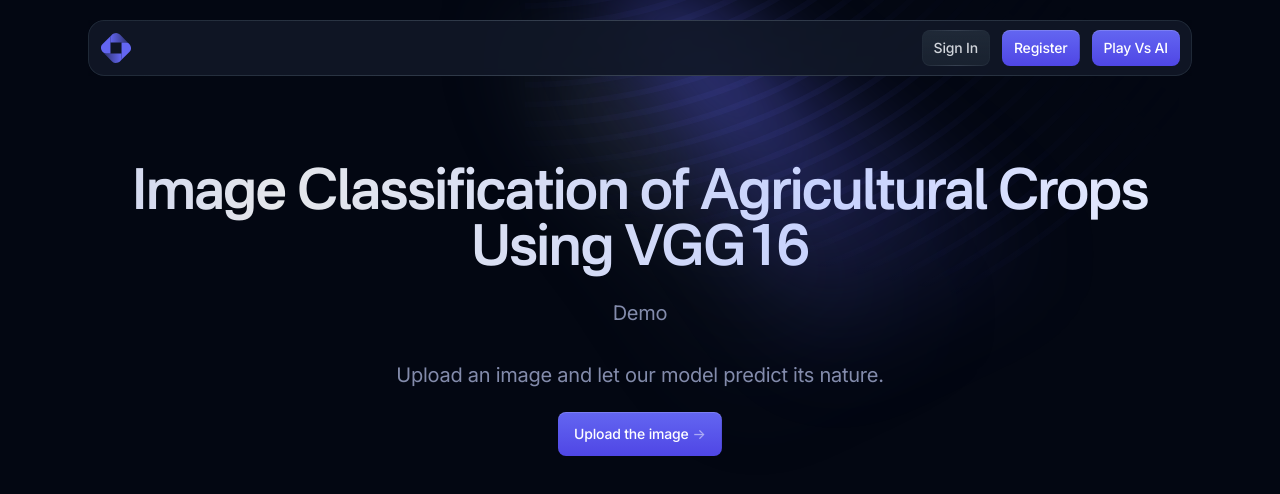
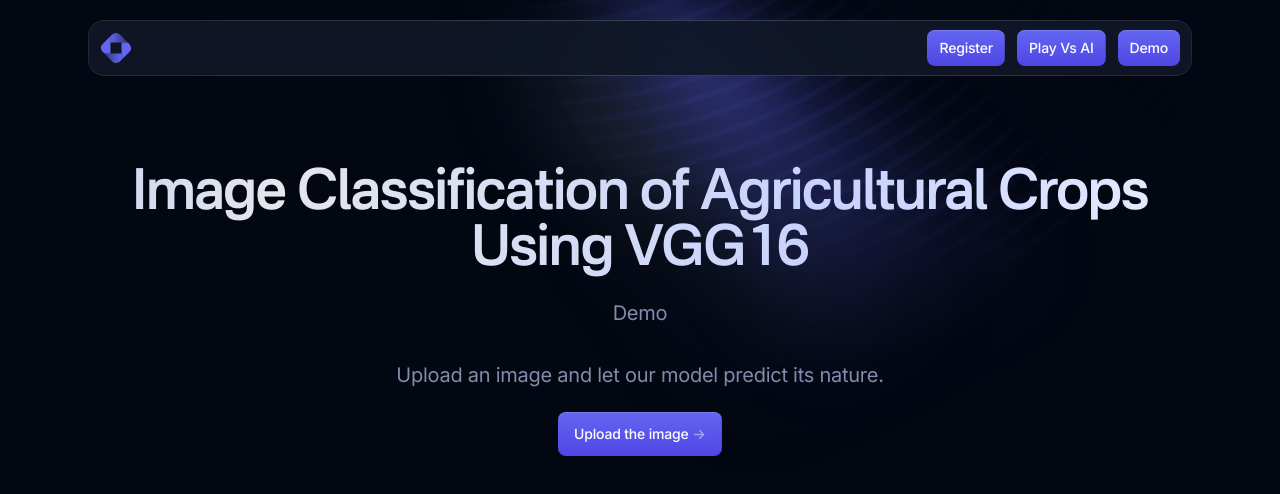
Before and after one commit to Keskiidou/agriculture-recognition-CV, a Next.js app: page /Demo in a window 1280 px wide. Shown: the top 494 px of the page. Built offline with nearby package versions, Linux system fonts and the light colour scheme.

Commit message:
fixed the demo

```diff
--- a/components/img_up.tsx
+++ b/components/img_up.tsx
@@ -24,18 +24,18 @@ export default function Img_up() {
 
         // Create a FormData object to send the image to the server
         const formData = new FormData();
-        formData.append("image", selectedImage);
+        formData.append("file", selectedImage); // Change "image" to "file" to match the Flask API
 
         try {
             // Call your model's API endpoint
-            const response = await fetch("/api/predict", {
+            const response = await fetch("http://localhost:5000/demo", {
                 method: "POST",
                 body: formData,
             });
 
             if (response.ok) {
                 const result = await response.json();
-                setPrediction(result.prediction);
+                setPrediction(result.predicted_class); // Set the predicted class
             } else {
                 console.error("Prediction failed.");
             }
--- a/components/ui/header.tsx
+++ b/components/ui/header.tsx
@@ -17,26 +17,26 @@ export default function Header() {
           <ul className="flex flex-1 items-center justify-end gap-3">
             <li>
               <Link
-                href="/signin"
-                className="btn-sm relative bg-gradient-to-b from-gray-800 to-gray-800/60 bg-[length:100%_100%] bg-[bottom] py-[5px] text-gray-300 before:pointer-events-none before:absolute before:inset-0 before:rounded-[inherit] before:border before:border-transparent before:[background:linear-gradient(to_right,theme(colors.gray.800),theme(colors.gray.700),theme(colors.gray.800))_border-box] before:[mask-composite:exclude_!important] before:[mask:linear-gradient(white_0_0)_padding-box,_linear-gradient(white_0_0)] hover:bg-[length:100%_150%]"
-              >
-                Sign In
-              </Link>
-            </li>
-            <li>
-              <Link
-                href="/signup"
-                className="btn-sm bg-gradient-to-t from-indigo-600 to-indigo-500 bg-[length:100%_100%] bg-[bottom] py-[5px] text-white shadow-[inset_0px_1px_0px_0px_theme(colors.white/.16)] hover:bg-[length:100%_150%]"
+                  href="/signup"
+                  className="btn-sm bg-gradient-to-t from-indigo-600 to-indigo-500 bg-[length:100%_100%] bg-[bottom] py-[5px] text-white shadow-[inset_0px_1px_0px_0px_theme(colors.white/.16)] hover:bg-[length:100%_150%]"
               >
                 Register
               </Link>
             </li>
             <li>
               <Link
-                href="/play"
-                className="btn-sm bg-gradient-to-t from-indigo-600 to-indigo-500 bg-[length:100%_100%] bg-[bottom] py-[5px] text-white shadow-[inset_0px_1px_0px_0px_theme(colors.white/.16)] hover:bg-[length:100%_150%]"
+                  href="/play"
+                  className="btn-sm bg-gradient-to-t from-indigo-600 to-indigo-500 bg-[length:100%_100%] bg-[bottom] py-[5px] text-white shadow-[inset_0px_1px_0px_0px_theme(colors.white/.16)] hover:bg-[length:100%_150%]"
               >
                 Play Vs AI
+              </Link>
+            </li>
+            <li>
+              <Link
+                  href="/Demo"
+                  className="btn-sm bg-gradient-to-t from-indigo-600 to-indigo-500 bg-[length:100%_100%] bg-[bottom] py-[5px] text-white shadow-[inset_0px_1px_0px_0px_theme(colors.white/.16)] hover:bg-[length:100%_150%]"
+              >
+                Demo
               </Link>
             </li>
           </ul>
```
